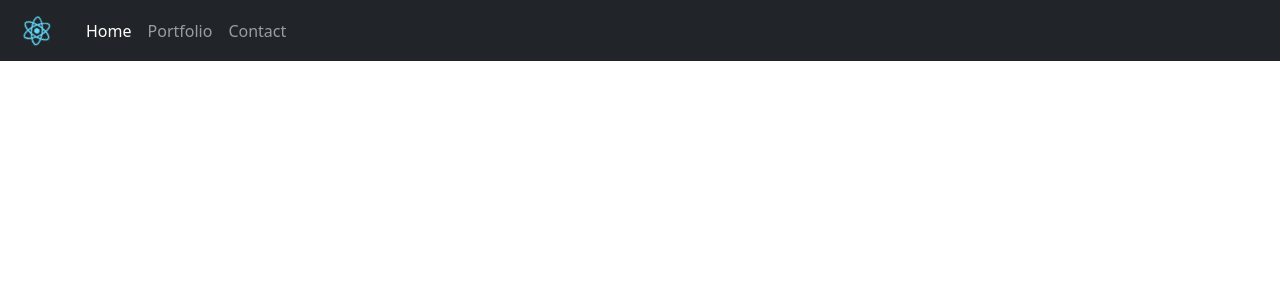
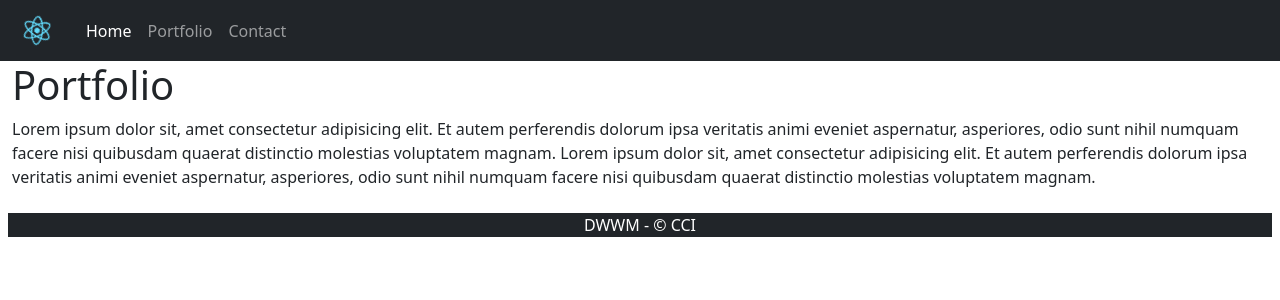
Before and after one commit to Nh4ru/first-react-project, a React (Create React App) app: page /portfolio in a window 1280 px wide. Shown: the top 300 px of the page. Built offline with nearby package versions, Linux system fonts and the light colour scheme.

Commit message:
Add react-router-dom & configure the routing for Home, Portfolio, Contact pages

```diff
--- a/package.json
+++ b/package.json
@@ -6,8 +6,10 @@
     "@testing-library/jest-dom": "^5.16.4",
     "@testing-library/react": "^13.1.1",
     "@testing-library/user-event": "^13.5.0",
+    "bootstrap": "^5.1.3",
     "react": "^18.0.0",
     "react-dom": "^18.0.0",
+    "react-router-dom": "^6.3.0",
     "react-scripts": "5.0.1",
     "web-vitals": "^2.1.4"
   },
--- a/src/App.js
+++ b/src/App.js
@@ -2,11 +2,25 @@ import './App.css';
 import 'bootstrap/dist/css/bootstrap.min.css';
 import 'bootstrap/dist/js/bootstrap.bundle';
 import Header from './components/Header';
+import Footer from './components/Footer';
+import Home from './pages/Home';
+import Portfolio from './pages/Portfolio';
+import Contact from './pages/Contact';
+
+import { BrowserRouter, Routes, Route } from 'react-router-dom';
 
 function App() {
   return (
     <div>
-      <Header />
+      <BrowserRouter>
+        <Header />
+        <Routes>
+          <Route path="/" element={ <Home /> }/>
+          <Route path="/portfolio" element={ <Portfolio /> }/>
+          <Route path="/contact" element={ <Contact /> }/>
+        </Routes>
+      </BrowserRouter>
+      <Footer />
     </div>
   );
 }
--- /dev/null
+++ b/src/components/Footer.js
@@ -0,0 +1,8 @@
+const Footer = () => {
+    return (
+        <footer className="text-center bg-dark text-white m-2">
+            <p>DWWM - &copy; CCI</p>
+        </footer>
+    )
+}
+export default Footer
--- /dev/null
+++ b/src/pages/Contact.js
@@ -0,0 +1,19 @@
+const Contact = () => {
+    return(
+        <section>
+            <div className="container-fluid">
+                <div className="row">
+                    <h1>Contact</h1>
+                </div>
+            </div>
+            <div className="container-fluid">
+                <div className="row">
+                    <div className="col">
+                        <p>Lorem ipsum dolor sit, amet consectetur adipisicing elit. Et autem perferendis dolorum ipsa veritatis animi eveniet aspernatur, asperiores, odio sunt nihil numquam facere nisi quibusdam quaerat distinctio molestias voluptatem magnam. Lorem ipsum dolor sit, amet consectetur adipisicing elit. Et autem perferendis dolorum ipsa veritatis animi eveniet aspernatur, asperiores, odio sunt nihil numquam facere nisi quibusdam quaerat distinctio molestias voluptatem magnam.</p>
+                    </div>
+                </div>
+            </div>
+        </section>
+    )
+}
+export default Contact
--- /dev/null
+++ b/src/pages/Home.js
@@ -0,0 +1,19 @@
+const Home = () => {
+    return(
+        <section>
+            <div className="container-fluid">
+                <div className="row">
+                    <h1>Home</h1>
+                </div>
+            </div>
+            <div className="container-fluid">
+                <div className="row">
+                    <div className="col">
+                        <p>Lorem ipsum dolor sit, amet consectetur adipisicing elit. Et autem perferendis dolorum ipsa veritatis animi eveniet aspernatur, asperiores, odio sunt nihil numquam facere nisi quibusdam quaerat distinctio molestias voluptatem magnam. Lorem ipsum dolor sit, amet consectetur adipisicing elit. Et autem perferendis dolorum ipsa veritatis animi eveniet aspernatur, asperiores, odio sunt nihil numquam facere nisi quibusdam quaerat distinctio molestias voluptatem magnam.</p>
+                    </div>
+                </div>
+            </div>
+        </section>
+    )
+}
+export default Home
--- /dev/null
+++ b/src/pages/Portfolio.js
@@ -0,0 +1,19 @@
+const Portfolio = () => {
+    return(
+        <section>
+            <div className="container-fluid">
+                <div className="row">
+                    <h1>Portfolio</h1>
+                </div>
+            </div>
+            <div className="container-fluid">
+                <div className="row">
+                    <div className="col">
+                        <p>Lorem ipsum dolor sit, amet consectetur adipisicing elit. Et autem perferendis dolorum ipsa veritatis animi eveniet aspernatur, asperiores, odio sunt nihil numquam facere nisi quibusdam quaerat distinctio molestias voluptatem magnam. Lorem ipsum dolor sit, amet consectetur adipisicing elit. Et autem perferendis dolorum ipsa veritatis animi eveniet aspernatur, asperiores, odio sunt nihil numquam facere nisi quibusdam quaerat distinctio molestias voluptatem magnam.</p>
+                    </div>
+                </div>
+            </div>
+        </section>
+    )
+}
+export default Portfolio
```
Also changed, not shown: 1 other file (tests, documents, lock files or other folders).
